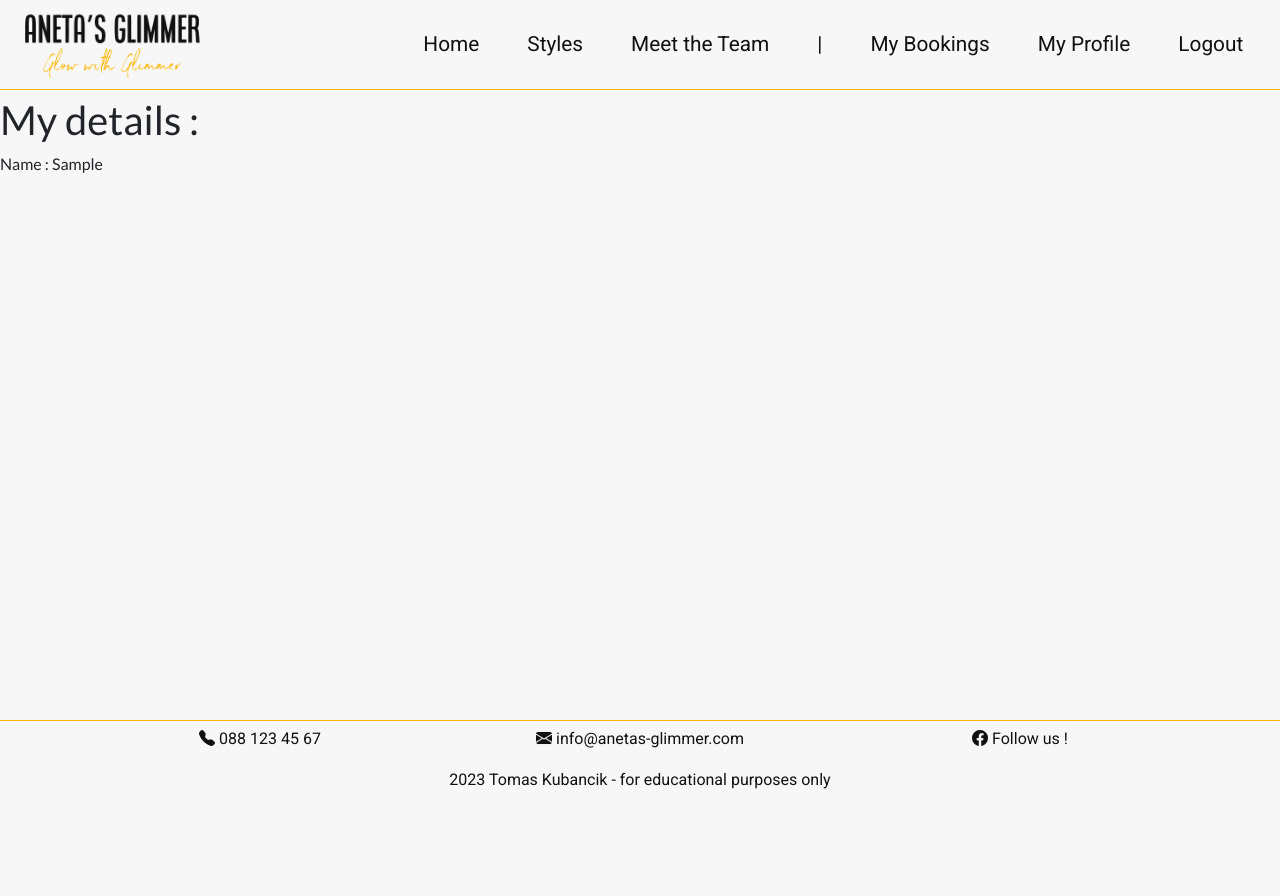
After one commit to tomik-z-cech/PP4-Aneta-s-Glimmer, a Django app: page /details/ in a window 1280 px wide. The commit adds this page. Run offline with Django 3.2, Linux system fonts and the light colour scheme; a user stored in the database is signed in; tables that the repository leaves empty hold one stand-in row (values such as "Sample post").

Commit message:
Create "My Profile" View + template + url

```diff
--- a/bookings/forms.py
+++ b/bookings/forms.py
@@ -6,7 +6,7 @@ class GlimmerSignupForm(SignupForm):
     first_name = forms.CharField(max_length=30, label='First Name', required=True)
     last_name = forms.CharField(max_length=30, label='Last Name', required=True)
     phone_number = forms.CharField(max_length=15, label='Phone Number', required=True)
-    marketing = forms.BooleanField(label='Marketing option', required=False, default=True)
+    marketing = forms.BooleanField(label='Marketing option', required=False, initial=True)
 
     def save(self, request):
         user = super(GlimmerSignupForm, self).save(request)
--- a/bookings/models.py
+++ b/bookings/models.py
@@ -11,7 +11,7 @@ class UserProfile(models.Model):
     first_name = models.CharField(max_length=30, blank=False, null=True)
     last_name = models.CharField(max_length=30, blank=False, null=True)
     phone_number = models.CharField(max_length=15, blank=False, null=True)
-    marketing = models.BooleanField(default=True)
+    marketing = models.BooleanField()
 
     class Meta:
         verbose_name = 'User Profile'
--- a/bookings/urls.py
+++ b/bookings/urls.py
@@ -10,4 +10,5 @@ urlpatterns = [
     path('styles/<slug:slug>/', views.StyleDetailView.as_view(), name='style-detail'),
     path('artists/', views.TeamView.as_view(), name='artists'),
     path('artists/<slug:slug>/', views.TeamDetailView.as_view(), name='artist-detail'),
+    path('details/', views.MyDetailsView.as_view(), name='my-details'),
     ]
--- a/bookings/views.py
+++ b/bookings/views.py
@@ -1,7 +1,7 @@
 from django.shortcuts import render, get_object_or_404, reverse
 from django.views import generic
 from django.db.models import Count
-from .models import NewsPosts, StylesAvailable, Artists
+from .models import NewsPosts, StylesAvailable, Artists, UserProfile
 
 
 # ----------------------- LANDING PAGE --------------------- #
@@ -74,7 +74,7 @@ class TeamDetailView(generic.DetailView):
     template_name = 'artist_detail.html'
     model = Artists
     slug_field = 'slug'
-    context_object_name = 'artist_detail'
+    # context_object_name = 'artist_detail'
     def get(self, request, *args, **kwargs):
         artist_selected = self.get_object()
         styles_this_artist = StylesAvailable.objects.filter(artists__in=[artist_selected])
@@ -90,3 +90,15 @@ class TeamDetailView(generic.DetailView):
             "bookings_total": artist_selected.bookings_total,
             "filtered_styles": filtered_styles
         })
+
+# ----------------------- MY PROFILE VIEWS --------------------- #
+
+class MyDetailsView(generic.ListView):
+    template_name = 'my_details.html'
+    model = UserProfile
+    def get(self, request, *args, **kwargs):
+        login_user = request.user
+        profile_selected = login_user.userprofile
+        return render(request, self.template_name, {
+            "first_name": profile_selected.first_name,
+        })
--- a/templates/artist_detail.html
+++ b/templates/artist_detail.html
@@ -1,7 +1,7 @@
 {% extends "base.html" %}
 
 {% block content %}
-
+<div class="wrapper">
 <h1>Name : {{ name }}</h1>
 <br>
 Profile picture : {{ profile_picture }}
@@ -28,5 +28,5 @@ Total bookings : {{ bookings_total }}
         {% endif %}
     {% endfor %}
 {% endfor %}
-
+</div>
 {%endblock%}
--- a/templates/artists.html
+++ b/templates/artists.html
@@ -1,6 +1,7 @@
 {% extends "base.html" %}
 
 {% block content %}
+<div class="wrapper">
 <h1>Our Team :</h1>
 <br>
 {% for artist in artists_list %}
@@ -27,5 +28,5 @@ Rating : {{ artist.rating }}
 Total bookings : {{ artist.bookings_total }}
 <br><br>
 {% endfor %}
-
+</div>
 {%endblock%}
--- a/templates/base.html
+++ b/templates/base.html
@@ -44,7 +44,7 @@
                           <a  class="nav-link header-text" href="#">My Bookings</a>
                         </li>
                         <li class="nav-item mx-3">
-                          <a  class="nav-link header-text" href="#">My Profile</a>
+                          <a  class="nav-link header-text" href="{% url 'my-details' %}">My Profile</a>
                         </li>
                         <li class="nav-item mx-3">
                           <a  class="nav-link header-text" href="{% url 'account_logout' %}">Logout</a>
--- /dev/null
+++ b/templates/my_details.html
@@ -0,0 +1,9 @@
+{% extends "base.html" %}
+
+{% block content %}
+<div class="wrapper">
+<h1>My details : </h1>
+
+    Name : {{ first_name }}
+</div>
+{%endblock%}
--- a/templates/news_detail.html
+++ b/templates/news_detail.html
@@ -1,7 +1,7 @@
 {% extends "base.html" %}
 
 {% block content %}
-
+<div class="wrapper">
 Heading image : {{ news_detail.heading_image }}
 <br>
 <h1>Title : {{ news_detail.title }}</h1>
@@ -13,7 +13,5 @@ Created : {{ news_detail.created_on }}
 Post Body : {{ news_detail.post_body | safe }}
 <br>
 Likes : {{ news_detail.number_of_likes}}
-
-
-
+</div>
 {%endblock%}
--- a/templates/style_detail.html
+++ b/templates/style_detail.html
@@ -1,7 +1,7 @@
 {% extends "base.html" %}
 
 {% block content %}
-
+<div class="wrapper">
 <h1>Title : {{ style_name }}</h1>
 <br>
 Style image : {{ sample_image }}
@@ -22,6 +22,5 @@ Artists :
         {% endif %}
     {% endfor %}
 {% endfor %}
-
-
+</div>
 {%endblock%}
--- a/templates/styles.html
+++ b/templates/styles.html
@@ -1,6 +1,7 @@
 {% extends "base.html" %}
 
 {% block content %}
+<div class="wrapper">
 <h1>Styles :</h1>
 {% for style in styles_list %}
     Sample image : {{ style.sample_image }}
@@ -14,5 +15,5 @@
     Want to try : {{ style.number_of_tries }}
     <br><br>
 {% endfor %}
-
+</div>
 {%endblock%}
```
